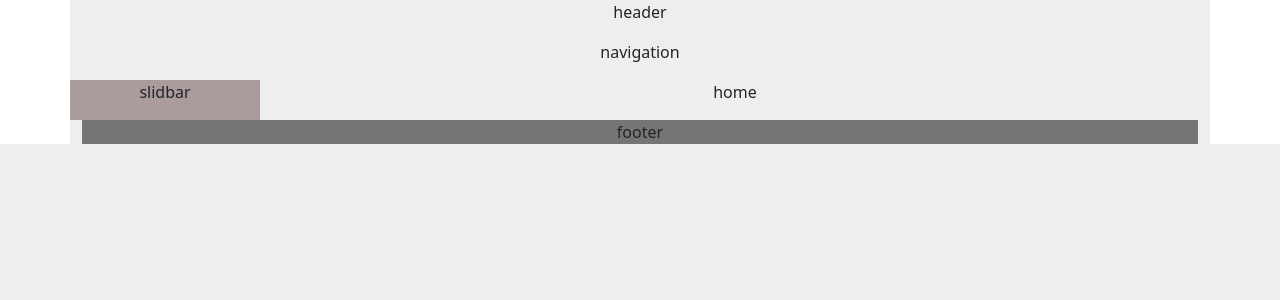
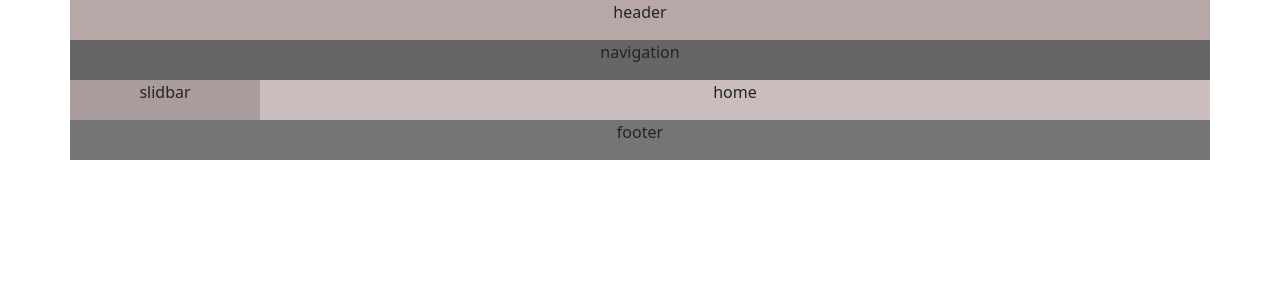
Before and after one commit to SaberGomaa/Angular-Practise, an Angular app: page / in a window 1280 px wide. Shown: the top 300 px of the page. Built offline with nearby package versions, Linux system fonts and the light colour scheme.

Commit message:
container fluid

```diff
--- a/src/app/app.component.html
+++ b/src/app/app.component.html
@@ -2,12 +2,19 @@
 
 <!-- <h1 class="red">{{name}}</h1> -->
 
-<div class="container fluid" style="background-color: #eee;">
-  <header style="background-color: #eee;"></header>
-  <navigation style="background-color: #eee;"></navigation>
+<div class="container fluid vh-100">
   <div class="row">
-    <sidebar class="col-2" style="background-color: rgb(170, 156, 156);"></sidebar>
-    <home class="col-10" style="background-color: #eee;"></home>
+    <header style="background-color: rgb(184, 167, 167)"></header>
+    <navigation style="background-color: rgb(103, 102, 102)"></navigation>
   </div>
-  <footer style="background-color: rgb(117, 117, 117);"></footer>
+  <div class="row">
+    <sidebar
+      class="col-2"
+      style="background-color: rgb(170, 156, 156)"
+    ></sidebar>
+    <home class="col-10" style="background-color: rgb(203, 189, 189)"></home>
+  </div>
+  <div class="row">
+    <footer style="background-color: rgb(117, 117, 117)"></footer>
+  </div>
 </div>
```
